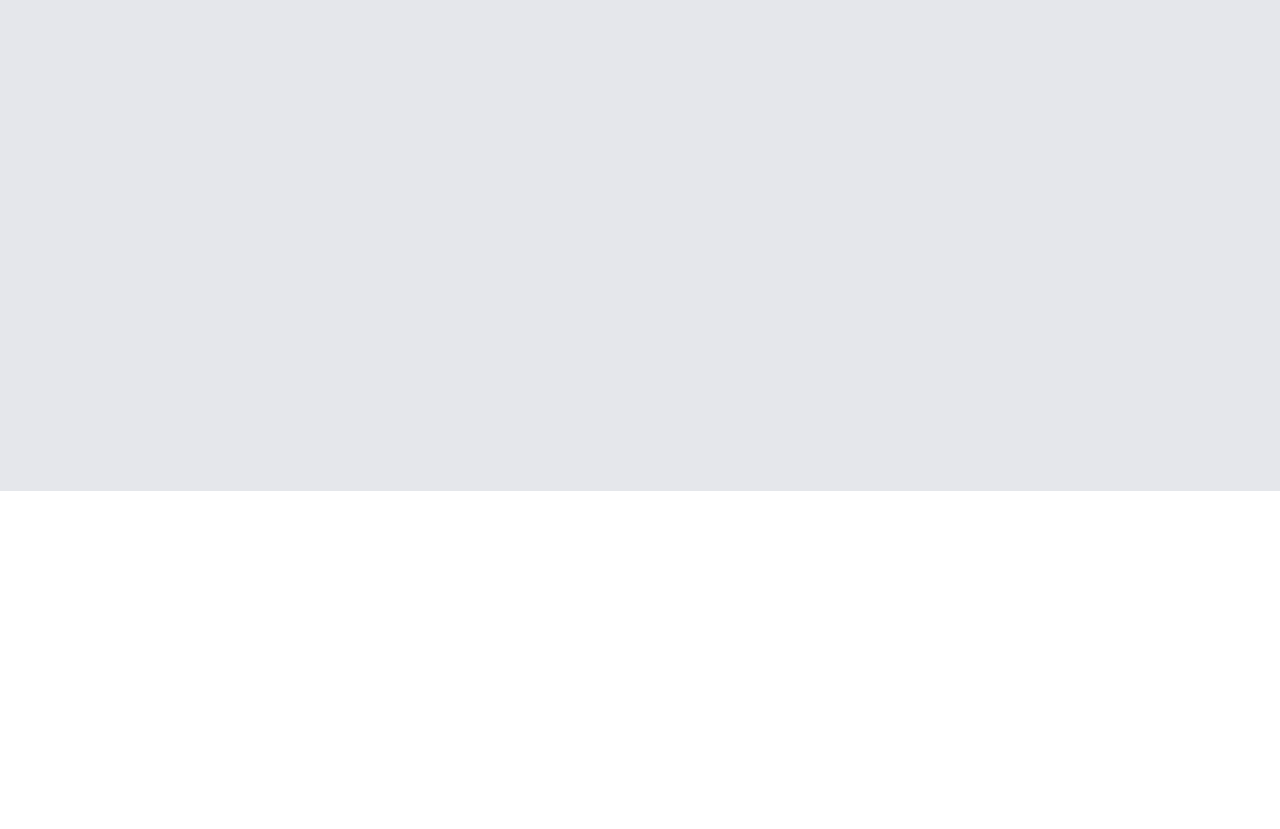
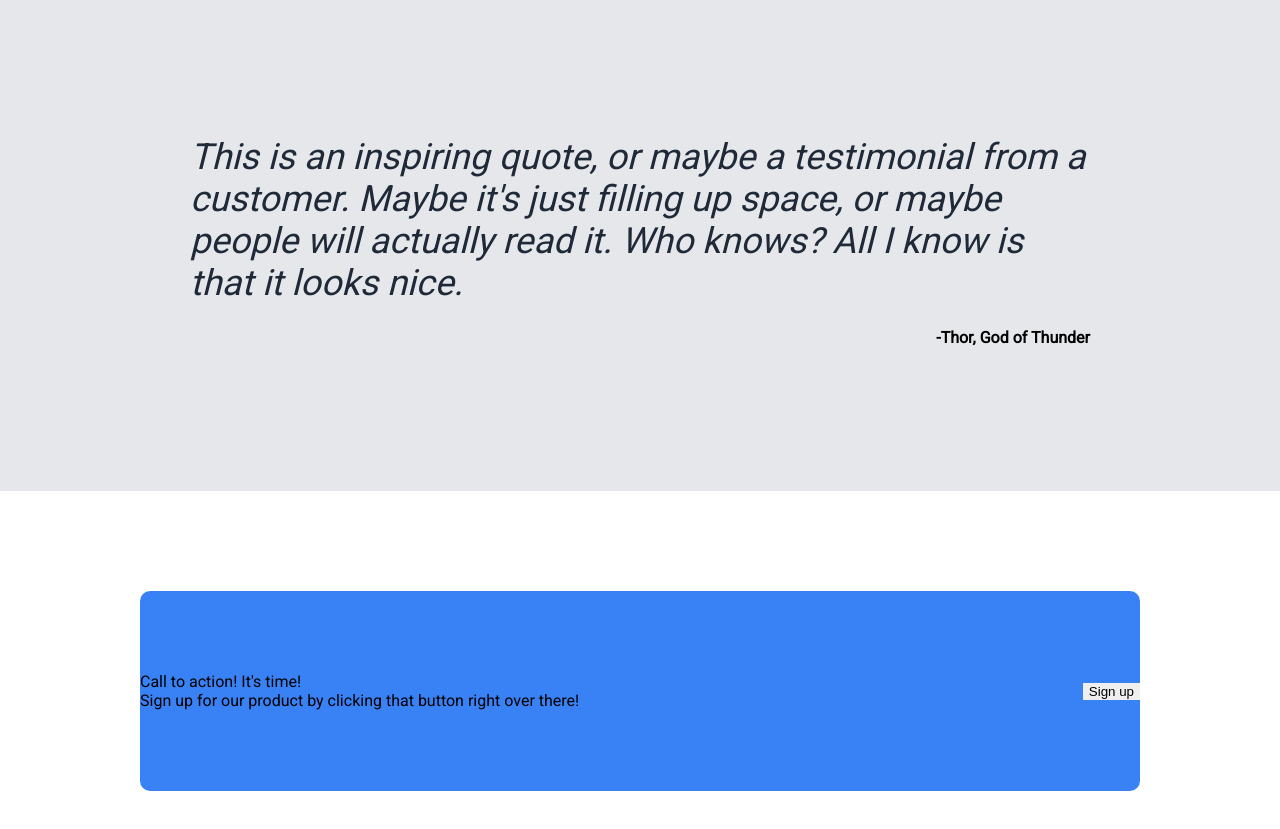
Before and after one commit to Afer1991/landing-page, a plain HTML site: page index.html in a window 1280 px wide. Shown: the part 1340-2169 px from the top of the page. Before the commit the page ends 1831 px from the top, so only its background shows below. Drawn offline with Linux system fonts and the light colour scheme.

Commit message:
Modify and add style to section three and four

```diff
--- a/index.html
+++ b/index.html
@@ -50,10 +50,19 @@
       </div>
     </div>
     <div class="section-three">
-
+      <div class="container-three">
+        <div class="divider-four">This is an inspiring quote, or maybe a testimonial from a customer. Maybe it's just filling up space, or maybe people will actually read it. Who knows? All I know is that it looks nice.</div>
+        <div class="divider-five">-Thor, God of Thunder</div>
+      </div>
     </div>
     <div class="section-four">
-
+      <div class="container-four">
+        <div class="divider-six">
+          <div class="subdivider-one">Call to action! It's time!</div>
+          <div class="subdivider-two">Sign up for our product by clicking that button right over there!</div>
+        </div>
+        <button>Sign up</button>
+      </div>
     </div>
     <div class="footer">
 
--- a/style.css
+++ b/style.css
@@ -136,4 +136,44 @@ a {
 .section-three {
   background-color: #E5E7EB;
   height: 500px;
+  display: flex;
+  flex-direction: column;
+  justify-content: center;
+  align-items: center;
+  flex-wrap: wrap;
 }
+
+.container-three {
+  max-width: 900px;
+}
+
+.divider-four {
+  font-size: 36px;
+  color: #1F2937;
+  font-weight: lighter;
+  font-style: italic;
+}
+
+.divider-five {
+  font-weight: bold;
+  text-align: right;
+  margin-top: 24px;
+}
+
+.section-four {
+  height: 400px;
+  display: flex;
+  flex-direction: column;
+  justify-content: center;
+  align-items: center;
+}
+
+.container-four {
+  background-color: #3882F6;
+  width: 1000px;
+  height: 200px;
+  border-radius: 10px;
+  display: flex;
+  justify-content: space-between;
+  align-items: center;
+}
```
